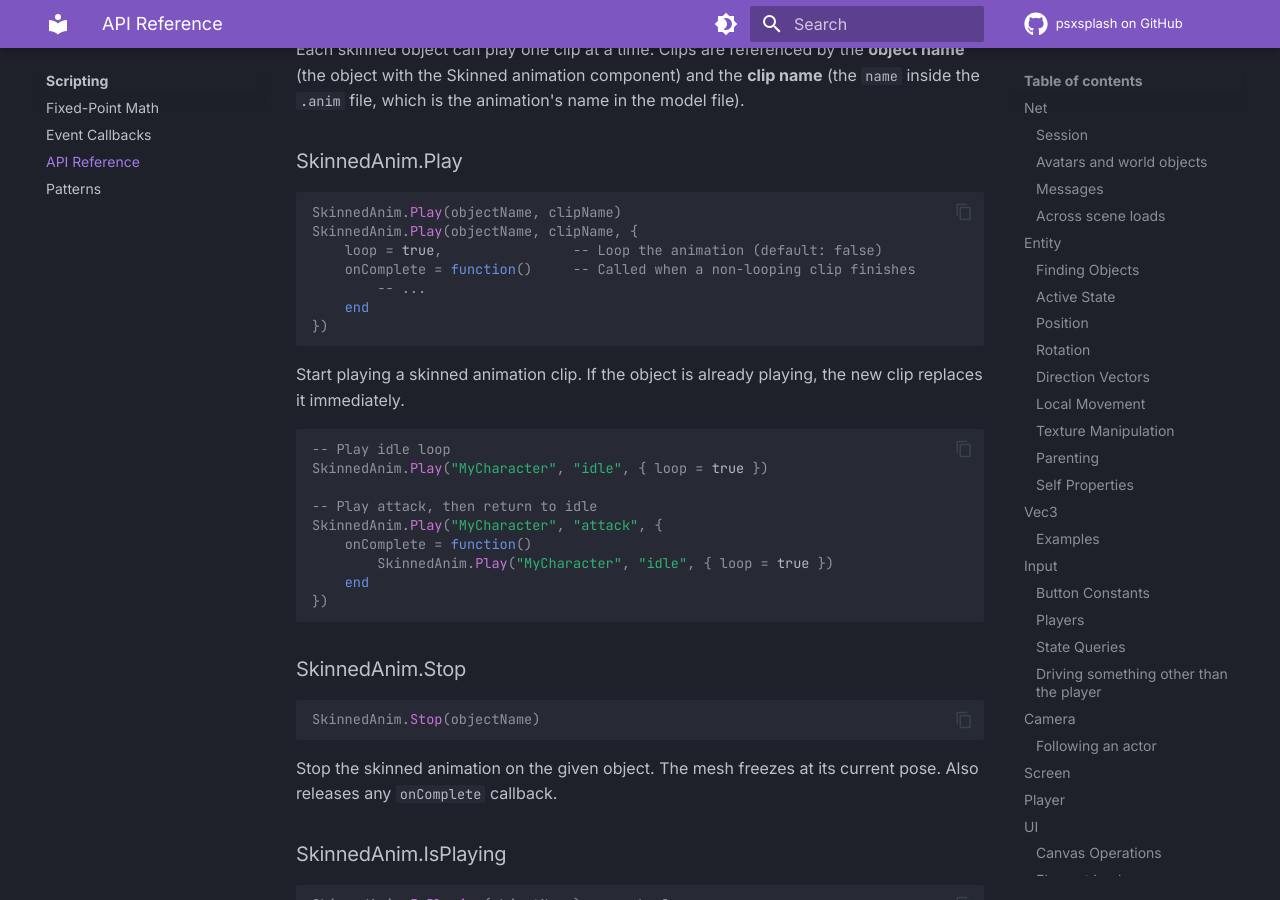
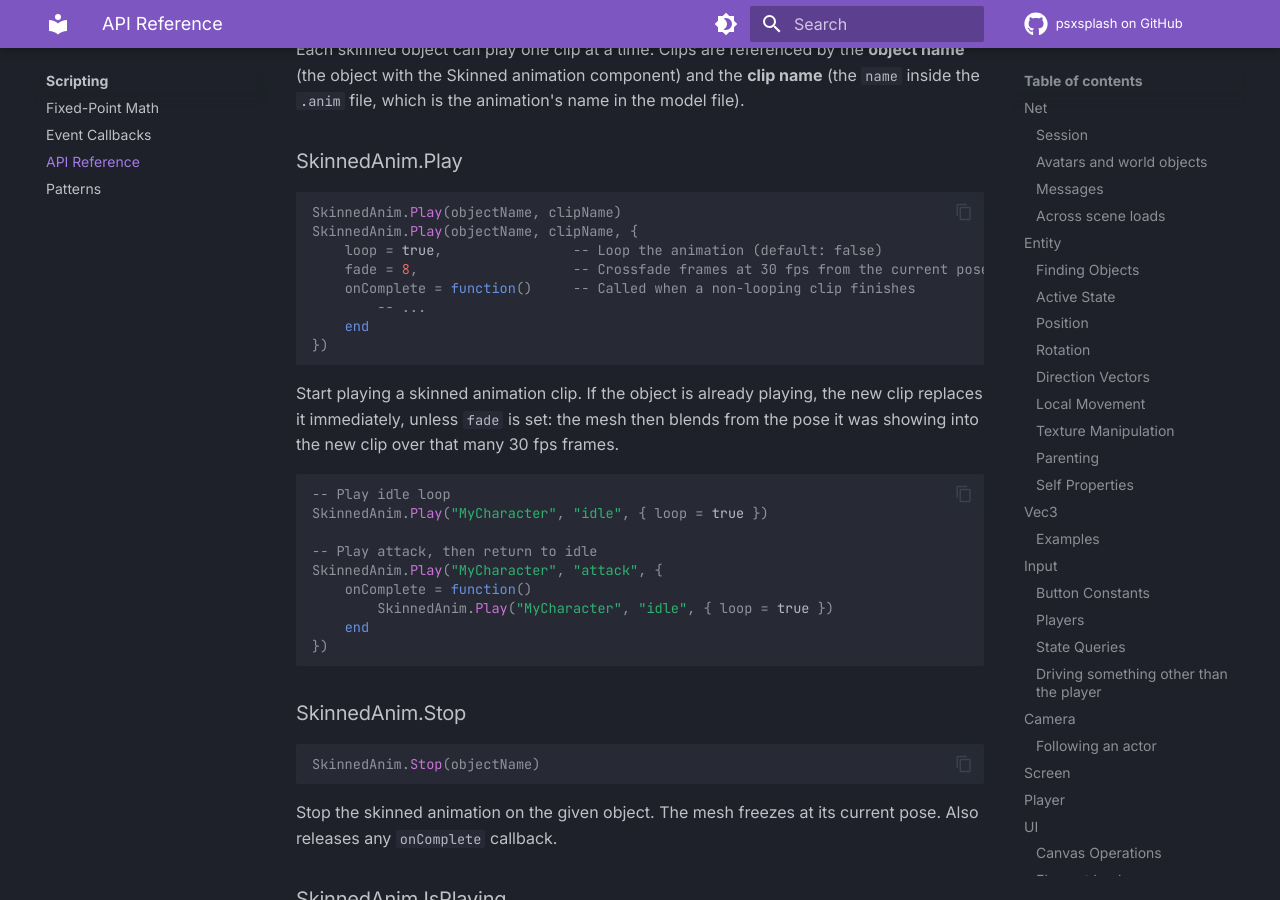
Before and after one commit to psxsplash/docs, an MkDocs documentation site: the page built from docs/lua/api-reference.md, in a window 1280 px wide and 900 px high, scrolled down 21774 px. Built offline with MkDocs 1.6.1 and Material for MkDocs 9.7.7, drawn with Linux system fonts in a browser that asks for light colours; the version menu is left out.

Commit message:
SkinnedAnim.Play: document the fade option

````diff
--- a/docs/lua/api-reference.md
+++ b/docs/lua/api-reference.md
@@ -951,13 +951,14 @@ Each skinned object can play one clip at a time. Clips are referenced by the **o
 SkinnedAnim.Play(objectName, clipName)
 SkinnedAnim.Play(objectName, clipName, {
     loop = true,                -- Loop the animation (default: false)
+    fade = 8,                   -- Crossfade frames at 30 fps from the current pose (default: 0, snap)
     onComplete = function()     -- Called when a non-looping clip finishes
         -- ...
     end
 })
 ```
 
-Start playing a skinned animation clip. If the object is already playing, the new clip replaces it immediately.
+Start playing a skinned animation clip. If the object is already playing, the new clip replaces it immediately, unless `fade` is set: the mesh then blends from the pose it was showing into the new clip over that many 30 fps frames.
 
 ```lua
 -- Play idle loop
````
